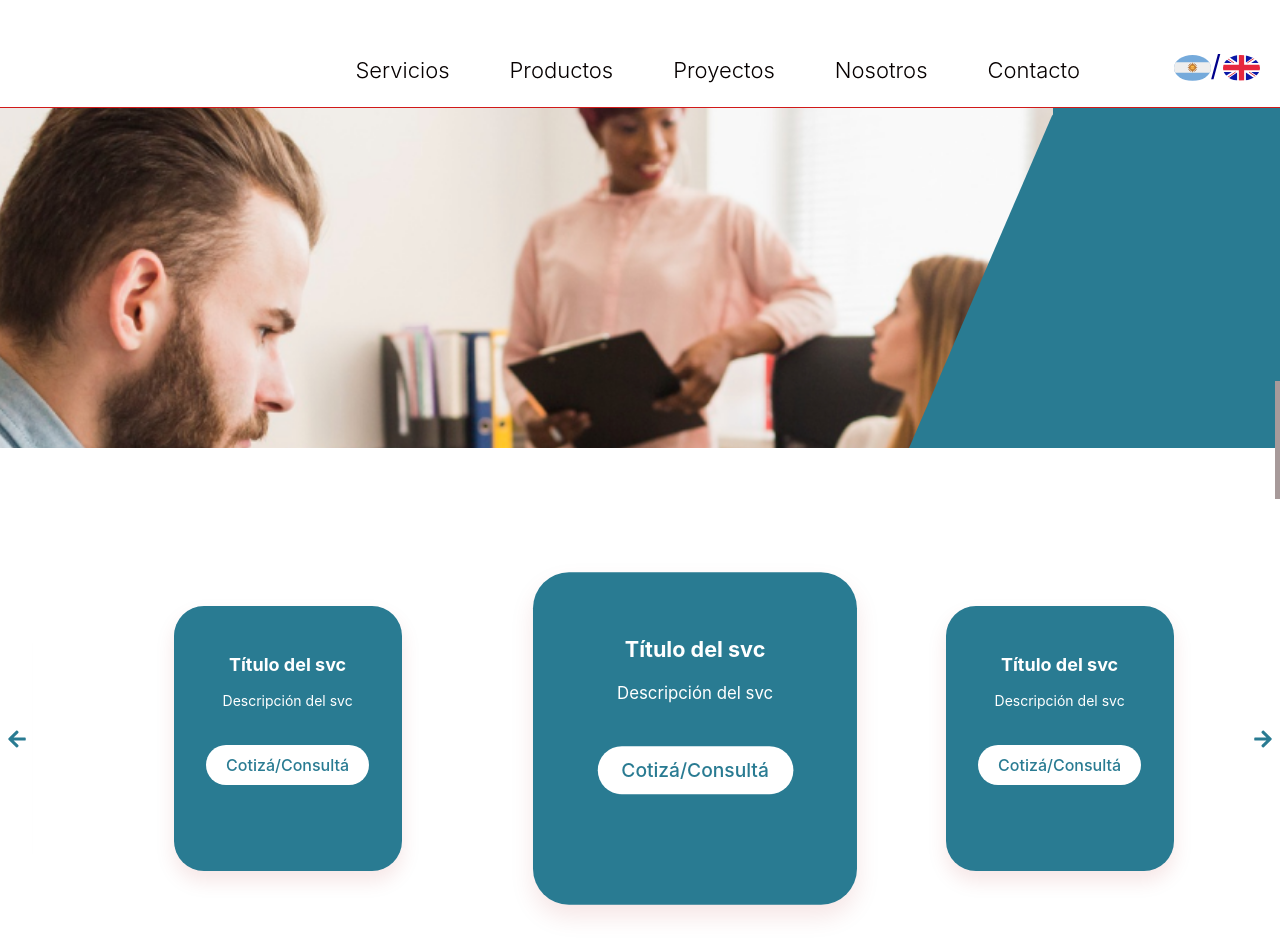
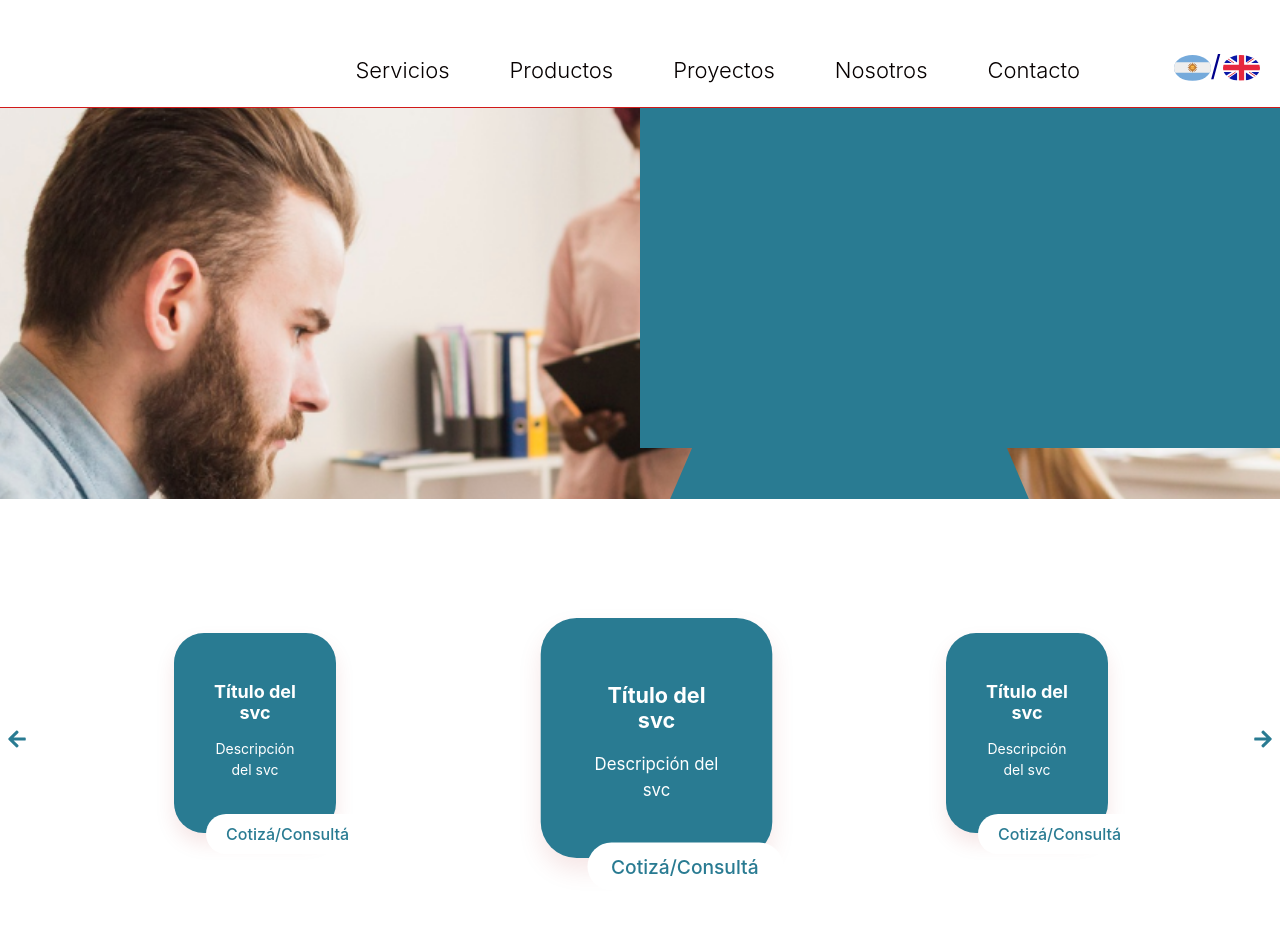
Before and after one commit to gerssss97/Erven, a React (Vite) app in the folder Erven/: page /Erven/esp/contenedor in a window 1280 px wide. Built offline with nearby package versions, Linux system fonts and the light colour scheme.

Commit message:
mejorando banner

```diff
--- a/Erven/src/components/Landing/Banner.css
+++ b/Erven/src/components/Landing/Banner.css
@@ -1,35 +1,39 @@
-.trabajandogrupo-1-icon {
+.imagen-grupo {
     position: absolute;
     top: 0px;
-    left: -57px;
-    width: 1340px;
+    width: 100%;
     height: 638px;
     object-fit: cover;
     }
-.component-child {
+
+.caja-derecha{
+    position: absolute;
+    width: 100%;
+    left: 50%;
+    height: 417px;
+}
+.triangulo {
     position: absolute;
     top: 0px;
-    left: 879px;
-    width: 363px;
+    left: 0%;
     height: 487px;
     }
-    .component-item {
+.caja-azul {
     position: absolute;
     top: 0px;
-    left: 1061px;
     background-color: #297b92;
-    width: 859px;
+    width: 100%;
     height: 366px;
     }
-    .component-inner {
+.caja-gris {
     position: absolute;
     top: 299px;
     left: 1283px;
     background-color: #a79a9a;
-    width: 637px;
+    width: 50%;
     height: 118px;
     }
-    .slogan {
+.slogan {
     position: absolute;
     top: 126px;
     left: 1362px;
@@ -39,15 +43,15 @@
     text-shadow: 1px 0 0 #000, 0 1px 0 #000, -1px 0 0 #000, 0 -1px 0 #000;
     opacity: 0.9;
     }
-    .rectangle-div {
+.rectangle-div {
     position: absolute;
     top: 366px;
     left: 0px;
     background-color: #fff;
-    width: 1283px;
+    /*width: 1283px;*/
     height: 51px;
     }
-    .trabajandogrupo-1-parent {
+.container-banner {
     width: 100%;
     position: relative;
     background-color: #fff;
--- a/Erven/src/components/Landing/Banner.jsx
+++ b/Erven/src/components/Landing/Banner.jsx
@@ -6,16 +6,15 @@ import poligono from './Polygon.svg';
 
 const Banner = () => {
 return (
-        <div className="trabajandogrupo-1-parent">
-        <img className="trabajandogrupo-1-icon" alt="" src={grupo}/>
-        <img className="component-child" alt="" src={poligono}/>
-        <div className="component-item">
-        </div>
-        <div className="component-inner">
-        </div>
-        <div className="slogan">SLOGAN</div>
-        <div className="rectangle-div">
-        </div>
+        <div className="container-banner">
+                <img className="imagen-grupo" alt="" src={grupo}/>
+                <div className='caja-derecha'>
+                        <img className="triangulo" alt="" src={poligono}/>
+                        <div className="caja-azul"></div>
+                        <div className="caja-gris"></div>
+                        <div className="slogan">SLOGAN</div>
+                        <div className="rectangle-div"></div>
+                </div>
         </div>
 );
 };
--- a/Erven/src/index.css
+++ b/Erven/src/index.css
@@ -2,33 +2,36 @@
   font-family: Inter, system-ui, Avenir, Helvetica, Arial, sans-serif ;
   line-height: 1.5;
   font-weight: 400;
-
   color-scheme: light dark;
   color: rgba(255, 255, 255, 0.87);
   background-color: #ffffff;
-
   font-synthesis: none;
   text-rendering: optimizeLegibility;
   -webkit-font-smoothing: antialiased;
   -moz-osx-font-smoothing: grayscale;
-  width: 100%;
-  margin: 0 auto;
   text-align: center;
+  margin: 0;
+  padding: 0;
+}
+
+*,
+*::before,
+*::after {
+  box-sizing: inherit; /* Asegura que todo usa el mismo box model */
 }
 
 
 body {
   margin: 0;
+  padding: 0;
   line-height: normal;
-  margin: 0;
-  text-align: center;
   display: flex;
-  place-items: center;
+  flex-direction: column;
+  align-items: center;
   justify-content: center;
-  width: 100%;
-
-  min-width: 320px;
-  min-height: 100vh;
+  width: 100vw;  /* Asegura que el body ocupe todo el ancho de la ventana */
+  height: 100vh;
+  overflow-x: hidden; /* Evita cualquier desbordamiento horizontal */
 }
 
 h1 {
```
